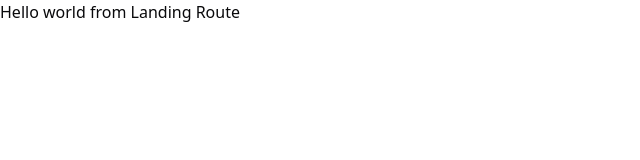
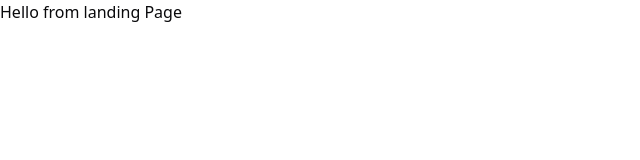
Before and after one commit to afdalRafi3107/CVKU, a React (Vite) app: page / in a window 1280 px wide. Shown: the top 160 px of the page, without its empty margins (0-640 px from the left). Built offline with nearby package versions, Linux system fonts and the light colour scheme.

Commit message:
feat:add landing page

```diff
--- a/src/app/routes/landing.tsx
+++ b/src/app/routes/landing.tsx
@@ -1,5 +1,11 @@
+import { LandingPage } from "@/features/landingPage/LandingPage";
+
 const LandingRoute = () => {
-  return <h1>Hello world from Landing Route</h1>;
+  return (
+    <>
+      <LandingPage />
+    </>
+  );
 };
 
 export default LandingRoute;
--- a/src/features/landingPage/LandingPage.tsx
+++ b/src/features/landingPage/LandingPage.tsx
@@ -0,0 +1,7 @@
+export function LandingPage() {
+  return (
+    <>
+      <p>Hello from landing Page</p>
+    </>
+  );
+}
```
